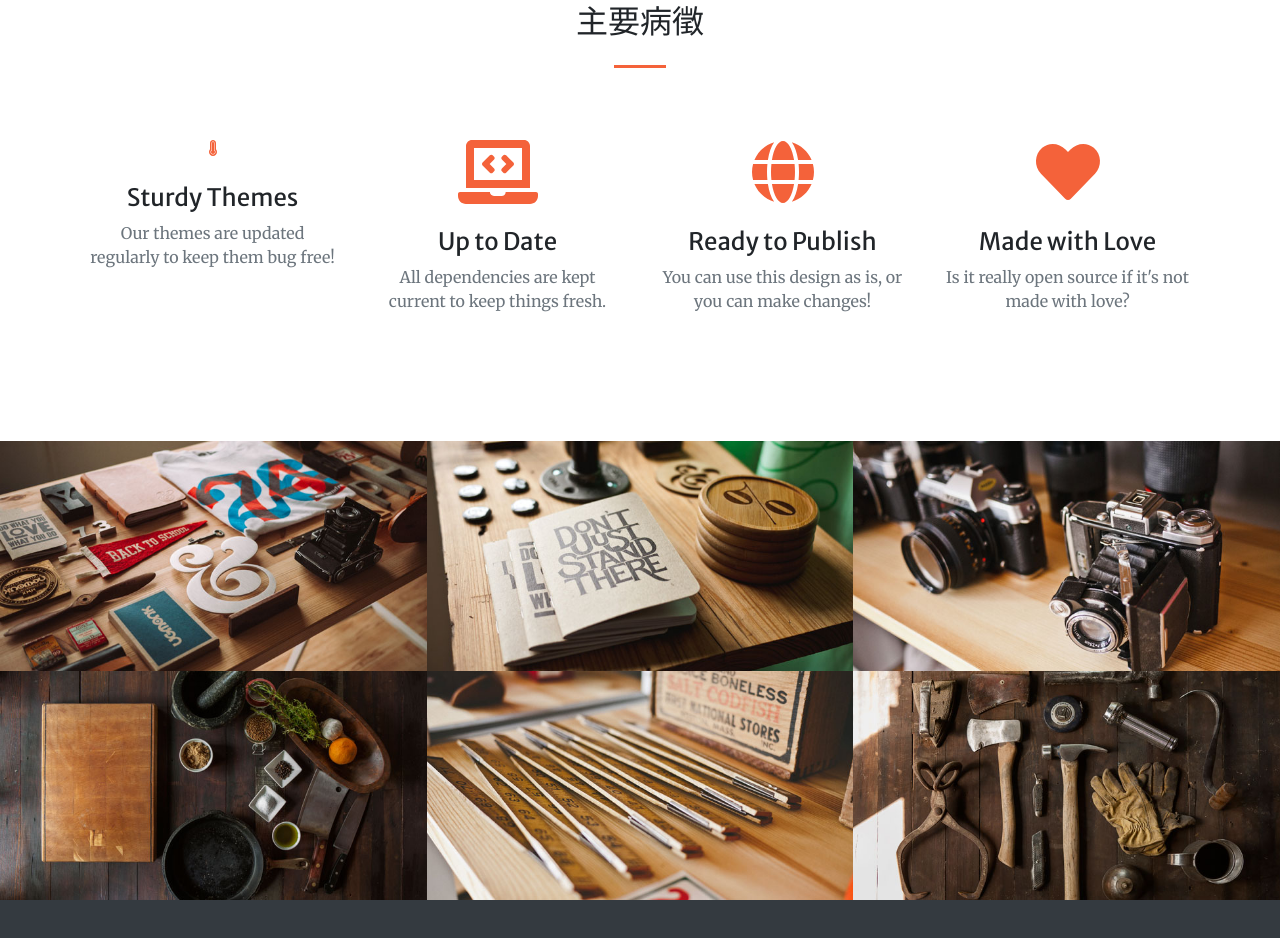
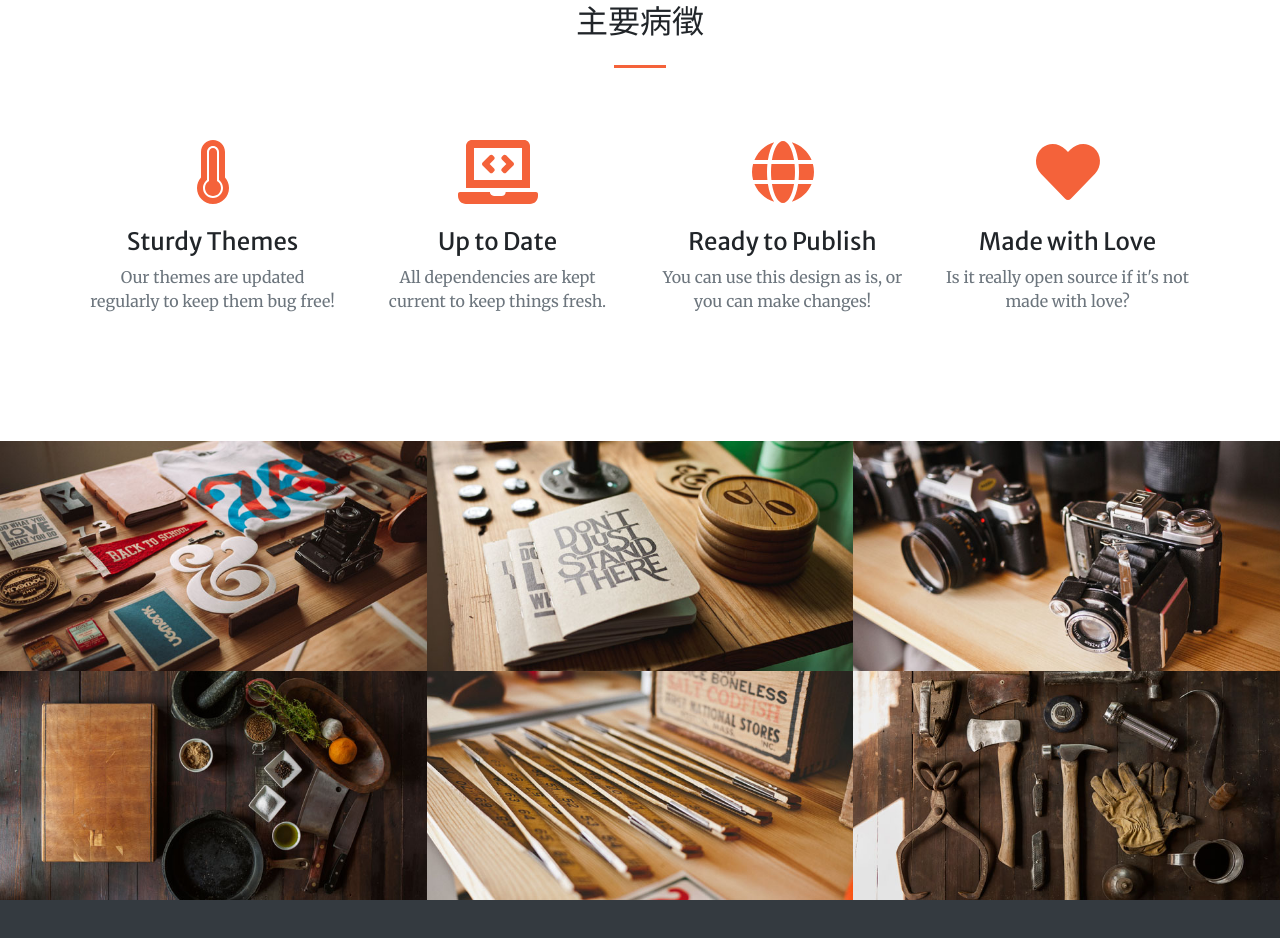
Before and after one commit to Bblordbb/Coronavirus, a plain HTML site: page index.html in a window 1280 px wide. Shown: the part 1451-2389 px from the top of the page. Drawn offline with nearby package versions, Linux system fonts and the light colour scheme.

Commit message:
Update index.html

```diff
--- a/index.html
+++ b/index.html
@@ -69,7 +69,7 @@
                 <div class="row">
                     <div class="col-lg-3 col-md-6 text-center">
                         <div class="mt-5">
-                            <i class="fa fa-thermometer-full text-primary mb-4"></i>
+                            <i class="fas fa-4x fa-thermometer-full text-primary mb-4"></i>
                             <h3 class="h4 mb-2">Sturdy Themes</h3>
                             <p class="text-muted mb-0">Our themes are updated regularly to keep them bug free!</p>
                         </div>
```
